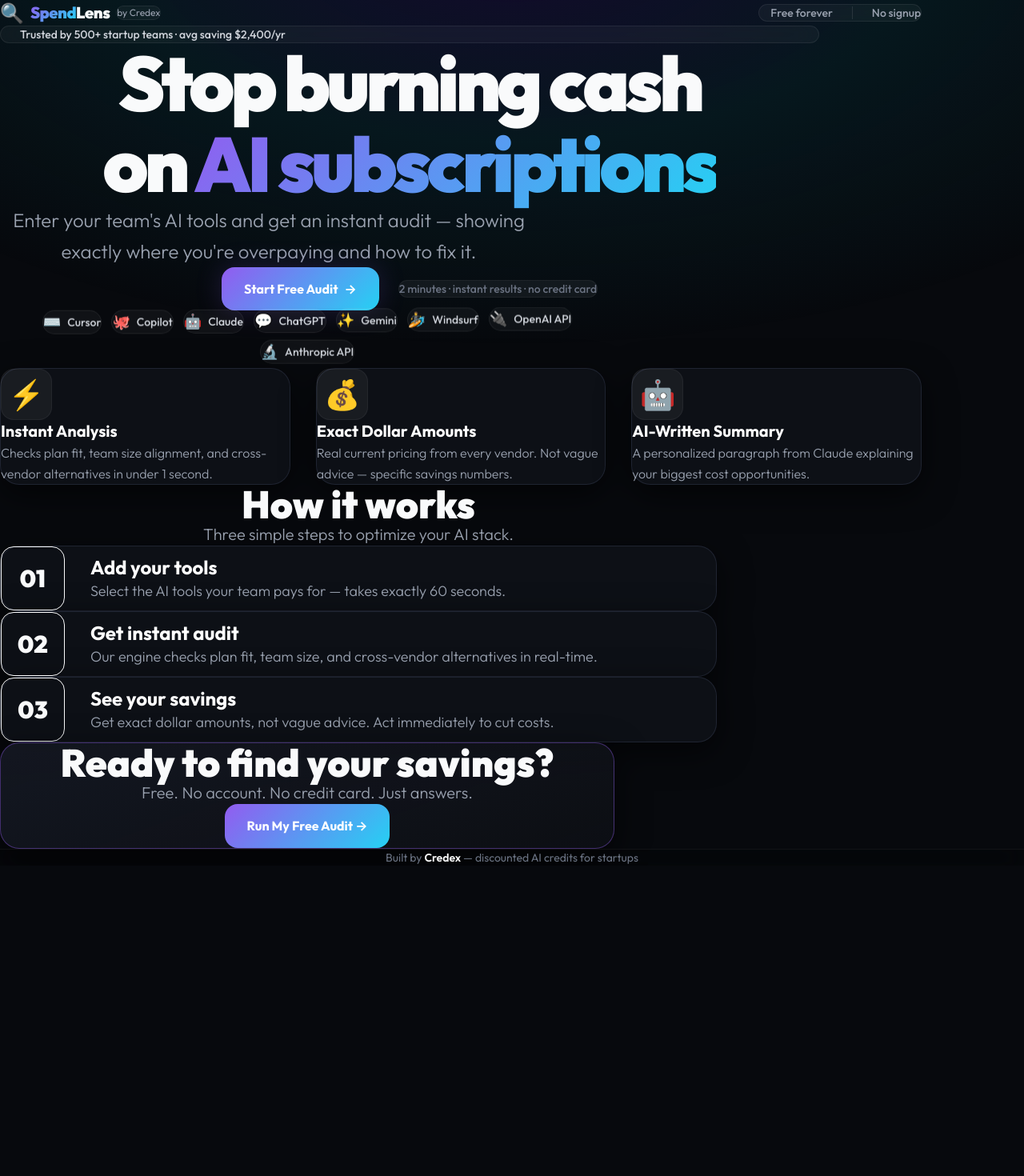
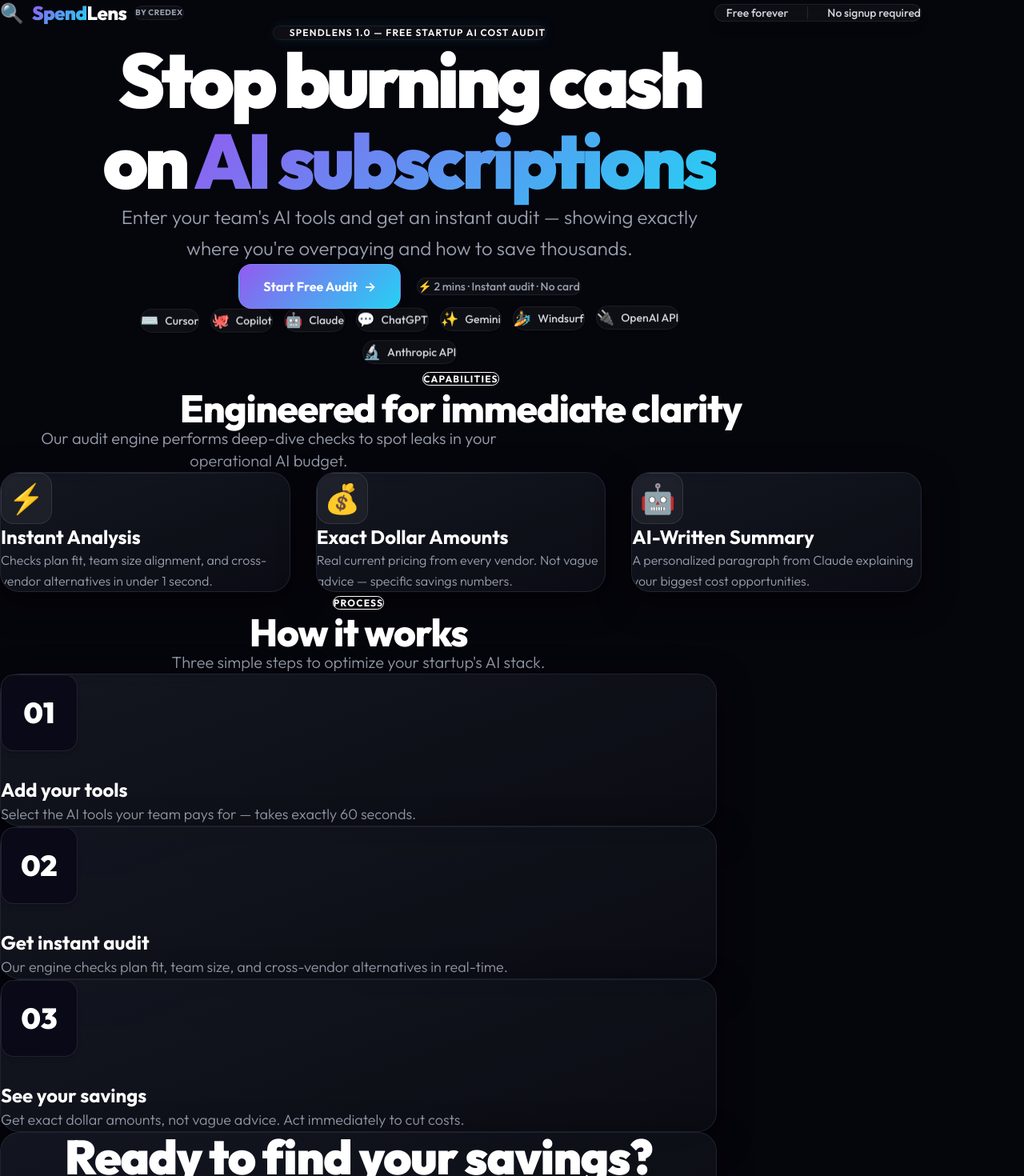
Before and after one commit to Sohan-ss-29/SpendLens, a Next.js app: page / in a window 1280 px wide. Shown: the top 1470 px of the page at 80% size. Before the commit the page ends 1082 px from the top, so only its background shows below. Built offline with nearby package versions, Linux system fonts and the light colour scheme.

Commit message:
Improved the CSS Styling little bit and made it little polished

```diff
--- a/src/app/globals.css
+++ b/src/app/globals.css
@@ -118,13 +118,18 @@
 
 /* ─── Form sections ─────────────────────────────────────────────────────── */
 .form-section {
-  background: var(--surface-1);
+  background: var(--gradient-card);
+  backdrop-filter: blur(12px);
   border: 1px solid var(--border);
   border-radius: var(--radius-lg);
-  padding: 24px;
-  transition: border-color .2s;
+  padding: 28px;
+  box-shadow: var(--shadow-card);
+  transition: all 0.3s cubic-bezier(0.16, 1, 0.3, 1);
 }
-.form-section:focus-within { border-color: var(--border-hover); }
+.form-section:focus-within {
+  border-color: hsla(262, 83%, 65%, 0.4);
+  box-shadow: var(--shadow-card), 0 0 25px hsla(262, 83%, 65%, 0.08);
+}
 
 .form-section-header {
   display: flex;
@@ -302,21 +307,29 @@
   color: white;
   font-weight: 700;
   font-size: 15px;
-  padding: 13px 24px;
+  padding: 13px 26px;
   border-radius: var(--radius-md);
-  border: none;
+  border: 1px solid rgba(255, 255, 255, 0.08);
   cursor: pointer;
-  transition: opacity .2s, transform .1s, box-shadow .2s;
+  transition: all 0.3s cubic-bezier(0.16, 1, 0.3, 1);
   text-decoration: none;
   display: inline-flex;
   align-items: center;
   justify-content: center;
   gap: 8px;
+  box-shadow: 0 4px 12px rgba(0,0,0,0.3);
 }
-.btn-primary:hover { opacity: .92; transform: translateY(-1px); box-shadow: 0 8px 24px hsla(262,83%,58%,.3); }
-.btn-primary:active { transform: none; }
+.btn-primary:hover {
+  opacity: 1;
+  transform: translateY(-2px) scale(1.02);
+  box-shadow: 0 0 30px hsla(262, 83%, 65%, 0.4), 0 8px 25px hsla(190, 90%, 55%, 0.25);
+  border-color: rgba(255, 255, 255, 0.2);
+}
+.btn-primary:active {
+  transform: translateY(0) scale(0.98);
+}
 .btn-primary:disabled { opacity: .5; cursor: not-allowed; transform: none; }
-.btn-primary--lg { font-size: 16px; padding: 15px 28px; }
+.btn-primary--lg { font-size: 16px; padding: 15px 30px; }
 
 /* ─── Spinner ───────────────────────────────────────────────────────────── */
 .spinner {
@@ -406,14 +419,15 @@
 
 /* ─── Landing page ──────────────────────────────────────────────────────── */
 .card {
-  background: var(--surface-1);
+  background: var(--gradient-card);
+  backdrop-filter: blur(12px);
   border: 1px solid var(--border);
   border-radius: var(--radius-lg);
   box-shadow: var(--shadow-card);
-  transition: border-color .25s, box-shadow .25s, transform .25s;
+  transition: all 0.3s cubic-bezier(0.16, 1, 0.3, 1);
 }
 .card:hover {
-  border-color: var(--border-hover);
-  box-shadow: var(--shadow-card), var(--shadow-glow);
-  transform: translateY(-2px);
+  border-color: hsla(262, 83%, 65%, 0.45);
+  box-shadow: var(--shadow-card), 0 0 35px hsla(262, 83%, 65%, 0.15), inset 0 1px 1px rgba(255,255,255,0.05);
+  transform: translateY(-4px);
 }
--- a/src/app/page.tsx
+++ b/src/app/page.tsx
@@ -25,65 +25,72 @@
 
 export default function HomePage() {
   return (
-    <main className="min-h-screen relative overflow-hidden flex flex-col">
-      {/* Hero gradient */}
-      <div className="pointer-events-none fixed inset-0 z-0" style={{ background: 'var(--gradient-hero)' }} />
+    <main className="min-h-screen relative overflow-x-hidden bg-[#05050C] text-white font-sans">
+      {/* Decorative Background Glows (Ambient Orbs) */}
+      <div className="pointer-events-none absolute top-0 left-1/4 -translate-x-1/2 w-[600px] h-[600px] bg-brand-purple/20 blur-[130px] rounded-full opacity-40 z-0" />
+      <div className="pointer-events-none absolute top-[30%] right-1/4 translate-x-1/2 w-[500px] h-[500px] bg-brand-cyan/15 blur-[120px] rounded-full opacity-30 z-0" />
+      <div className="pointer-events-none absolute top-[60%] left-1/3 w-[600px] h-[600px] bg-brand-purple/10 blur-[150px] rounded-full opacity-20 z-0" />
+      <div className="pointer-events-none absolute bottom-0 right-10 w-[700px] h-[700px] bg-brand-cyan/10 blur-[180px] rounded-full opacity-25 z-0" />
 
       {/* Nav */}
-      <nav className="relative z-10 flex items-center justify-between px-6 py-6 max-w-6xl mx-auto w-full">
-        <div className="flex items-center gap-2 group cursor-pointer">
-          <span className="text-2xl group-hover:animate-[spin_1s_ease-in-out]">🔍</span>
-          <span className="font-black text-xl tracking-tight">
-            <span className="gradient-text">Spend</span>Lens
+      <nav className="relative z-20 flex items-center justify-between px-6 py-6 max-w-6xl mx-auto w-full">
+        <div className="flex items-center gap-2.5 group cursor-pointer">
+          <span className="text-2xl group-hover:scale-110 group-hover:rotate-12 transition-transform duration-300">🔍</span>
+          <span className="font-extrabold text-2xl tracking-tight text-white">
+            <span className="gradient-text font-black">Spend</span>Lens
           </span>
-          <span className="glass rounded-full px-3 py-1 text-xs text-gray-400 ml-2 border-white/5 bg-white/5 hidden sm:inline-block">by Credex</span>
+          <span className="glass rounded-full px-3 py-1 text-[10px] uppercase font-bold tracking-wider text-gray-400 ml-2 border-white/5 bg-white/5 hidden sm:inline-block">by Credex</span>
         </div>
-        <div className="hidden sm:flex items-center gap-6 text-sm font-medium text-gray-400 bg-white/5 px-5 py-2 rounded-full border border-white/5 glass">
+        <div className="hidden sm:flex items-center gap-6 text-sm font-medium text-gray-300 bg-white/5 px-5 py-2 rounded-full border border-white/10 glass shadow-lg">
           <span className="flex items-center gap-2"><span className="w-1.5 h-1.5 rounded-full bg-brand-green animate-pulse" /> Free forever</span>
           <span className="w-px h-4 bg-white/10" />
-          <span>No signup</span>
+          <span>No signup required</span>
         </div>
       </nav>
 
       {/* Hero */}
-      <section className="relative z-10 text-center px-6 pt-24 pb-32 max-w-5xl mx-auto w-full flex-grow flex flex-col justify-center">
-        <div className="glass inline-flex items-center gap-3 rounded-full px-5 py-2.5 mb-10 text-sm font-medium text-gray-300 border-white/10 bg-white/5 animate-fade-up">
-          <span className="relative flex h-3 w-3">
-            <span className="animate-ping absolute inline-flex h-full w-full rounded-full bg-brand-green opacity-75"></span>
-            <span className="relative inline-flex rounded-full h-3 w-3 bg-brand-green"></span>
+      <section className="relative z-10 text-center px-6 pt-24 pb-28 max-w-5xl mx-auto w-full flex flex-col items-center">
+        {/* Glowing Badge */}
+        <div className="glass inline-flex items-center gap-3 rounded-full px-5 py-2.5 mb-10 text-xs font-semibold uppercase tracking-widest text-brand-cyan border-brand-cyan/20 bg-brand-cyan/5 shadow-[0_0_15px_rgba(34,211,238,0.1)] animate-fade-up">
+          <span className="relative flex h-2 w-2">
+            <span className="animate-ping absolute inline-flex h-full w-full rounded-full bg-brand-cyan opacity-75"></span>
+            <span className="relative inline-flex rounded-full h-2 w-2 bg-brand-cyan"></span>
           </span>
-          Trusted by 500+ startup teams · avg saving $2,400/yr
+          SpendLens 1.0 — Free Startup AI Cost Audit
         </div>
 
-        <h1 className="text-6xl sm:text-7xl md:text-8xl font-black tracking-tighter mb-8 leading-[1.05] animate-fade-up" style={{ animationDelay: '0.1s' }}>
+        {/* Big Bold Heading */}
+        <h1 className="text-5xl sm:text-7xl md:text-8xl font-black tracking-tighter mb-8 leading-[1.05] text-white animate-fade-up" style={{ animationDelay: '0.1s' }}>
           Stop burning cash<br />
-          on <span className="gradient-text">AI subscriptions</span>
+          on <span className="gradient-text bg-gradient-to-r from-brand-purple via-pink-500 to-brand-cyan">AI subscriptions</span>
         </h1>
 
-        <p className="text-xl md:text-2xl text-gray-400 max-w-2xl mx-auto mb-12 leading-relaxed font-light animate-fade-up" style={{ animationDelay: '0.2s' }}>
+        {/* Subtitle */}
+        <p className="text-lg md:text-2xl text-gray-400 max-w-3xl mx-auto mb-14 leading-relaxed font-light animate-fade-up" style={{ animationDelay: '0.2s' }}>
           Enter your team&apos;s AI tools and get an instant audit — showing exactly where
-          you&apos;re overpaying and how to fix it.
+          you&apos;re overpaying and how to save thousands.
         </p>
 
-        <div className="flex flex-col sm:flex-row gap-6 justify-center items-center animate-fade-up" style={{ animationDelay: '0.3s' }}>
+        {/* Call to Actions */}
+        <div className="flex flex-col sm:flex-row gap-5 justify-center items-center animate-fade-up w-full max-w-md sm:max-w-none" style={{ animationDelay: '0.3s' }}>
           <Link
             href="/audit/new"
             id="cta-hero-start"
-            className="btn-primary btn-primary--lg animate-pulse-glow text-lg px-10 py-5 rounded-2xl"
+            className="btn-primary btn-primary--lg text-lg px-12 py-5 rounded-2xl w-full sm:w-auto shadow-[0_0_30px_rgba(168,85,247,0.3)] hover:shadow-[0_0_40px_rgba(168,85,247,0.5)] transition-all duration-300"
           >
-            Start Free Audit <span className="group-hover:translate-x-1 transition-transform">→</span>
+            Start Free Audit <span className="inline-block group-hover:translate-x-1 transition-transform ml-1">→</span>
           </Link>
-          <span className="text-gray-500 text-sm font-medium bg-white/5 px-4 py-2 rounded-xl border border-white/5">
-            2 minutes · instant results · no credit card
+          <span className="text-gray-400 text-sm font-medium bg-white/5 px-5 py-3 rounded-2xl border border-white/10 glass w-full sm:w-auto text-center">
+            ⚡ 2 mins · Instant audit · No card
           </span>
         </div>
 
-        {/* Tool chips */}
-        <div className="mt-20 flex flex-wrap justify-center gap-3 max-w-3xl mx-auto animate-fade-up" style={{ animationDelay: '0.4s' }}>
+        {/* Floating Tool Chips */}
+        <div className="mt-24 flex flex-wrap justify-center gap-3.5 max-w-3xl mx-auto animate-fade-up" style={{ animationDelay: '0.4s' }}>
           {TOOLS.map((t, i) => (
             <span
               key={t.name}
-              className="glass rounded-full px-4 py-2 text-sm font-medium text-gray-300 flex items-center gap-2 hover:bg-white/10 transition-colors cursor-default border-white/10"
+              className="glass rounded-full px-5 py-2.5 text-sm font-medium text-gray-300 flex items-center gap-2 hover:bg-white/10 hover:border-white/20 transition-all duration-300 cursor-default border-white/10 shadow-sm"
               style={{ animation: `float 6s ease-in-out infinite`, animationDelay: `${i * 0.2}s` }}
             >
               <span className="text-lg">{t.emoji}</span> {t.name}
@@ -92,64 +99,98 @@
         </div>
       </section>
 
-      {/* Features */}
-      <section className="relative z-10 px-6 py-24 max-w-6xl mx-auto w-full">
+      {/* Features Section */}
+      <section className="relative z-10 px-6 py-28 max-w-6xl mx-auto w-full">
+        {/* Section Header */}
+        <div className="text-center mb-20 animate-fade-up">
+          <span className="text-xs font-bold tracking-widest text-brand-purple uppercase bg-brand-purple/10 px-4 py-1.5 rounded-full border border-brand-purple/20">
+            Capabilities
+          </span>
+          <h2 className="text-3xl md:text-5xl font-extrabold mt-5 text-white tracking-tight">
+            Engineered for immediate clarity
+          </h2>
+          <p className="text-gray-400 text-lg md:text-xl font-light mt-3 max-w-2xl mx-auto">
+            Our audit engine performs deep-dive checks to spot leaks in your operational AI budget.
+          </p>
+        </div>
+
+        {/* Feature Cards Grid */}
         <div className="grid grid-cols-1 md:grid-cols-3 gap-8">
           {FEATURES.map((f, i) => (
             <div
               key={f.title}
-              className="card p-8 group hover:-translate-y-2 transition-all duration-300"
+              className="card p-9 group hover:-translate-y-2.5 transition-all duration-300 relative overflow-hidden bg-gradient-to-b from-white/[0.04] to-transparent"
               style={{ animationDelay: `${i * 0.15}s` }}
             >
-              <div className="text-4xl mb-6 bg-white/5 w-16 h-16 flex items-center justify-center rounded-2xl border border-white/5 group-hover:scale-110 transition-transform duration-300">
+              {/* Subtle top light reflection line */}
+              <div className="absolute top-0 inset-x-0 h-px bg-gradient-to-r from-transparent via-white/10 to-transparent" />
+
+              <div className="text-4xl mb-7 bg-white/5 w-16 h-16 flex items-center justify-center rounded-2xl border border-white/10 group-hover:scale-110 group-hover:border-brand-purple/30 group-hover:bg-brand-purple/5 transition-all duration-300 shadow-inner">
                 {f.icon}
               </div>
-              <h3 className="font-bold text-xl mb-3 text-white">{f.title}</h3>
+              <h3 className="font-bold text-2xl mb-4 text-white group-hover:text-brand-cyan transition-colors duration-200">{f.title}</h3>
               <p className="text-gray-400 text-base leading-relaxed font-light">{f.desc}</p>
             </div>
           ))}
         </div>
       </section>
 
-      {/* How it works */}
-      <section className="relative z-10 px-6 py-32 max-w-4xl mx-auto w-full">
-        <div className="text-center mb-16">
-          <h2 className="text-4xl md:text-5xl font-black mb-4">How it works</h2>
-          <p className="text-xl text-gray-400 font-light">Three simple steps to optimize your AI stack.</p>
+      {/* How it Works Section */}
+      <section className="relative z-10 px-6 py-28 max-w-4xl mx-auto w-full">
+        {/* Section Header */}
+        <div className="text-center mb-24">
+          <span className="text-xs font-bold tracking-widest text-brand-cyan uppercase bg-brand-cyan/10 px-4 py-1.5 rounded-full border border-brand-cyan/20">
+            Process
+          </span>
+          <h2 className="text-3xl md:text-5xl font-extrabold mt-5 text-white tracking-tight">How it works</h2>
+          <p className="text-gray-400 text-lg md:text-xl font-light mt-3">Three simple steps to optimize your startup's AI stack.</p>
         </div>
 
-        <div className="space-y-6">
+        {/* Steps Timeline */}
+        <div className="relative space-y-12">
+          {/* Vertical timeline connecting line */}
+          <div className="absolute left-10 sm:left-[50px] top-12 bottom-12 w-[2px] bg-gradient-to-b from-brand-purple/40 via-brand-cyan/30 to-white/5 hidden xs:block pointer-events-none z-0" />
+
           {[
             { step: '01', title: 'Add your tools', desc: 'Select the AI tools your team pays for — takes exactly 60 seconds.' },
             { step: '02', title: 'Get instant audit', desc: 'Our engine checks plan fit, team size, and cross-vendor alternatives in real-time.' },
             { step: '03', title: 'See your savings', desc: 'Get exact dollar amounts, not vague advice. Act immediately to cut costs.' },
           ].map((item, i) => (
-            <div key={item.step} className="card p-8 flex flex-col sm:flex-row items-start sm:items-center gap-8 group hover:border-brand-purple/50 transition-colors">
-              <div className="flex-shrink-0 w-20 h-20 rounded-2xl bg-brand-purple/10 flex items-center justify-center text-brand-purple font-black text-3xl border border-brand-purple/20 group-hover:scale-110 transition-transform duration-300">
+            <div
+              key={item.step}
+              className="card p-8 flex flex-col xs:flex-row items-start xs:items-center gap-6 sm:gap-8 group hover:border-brand-purple/40 hover:bg-white/[0.03] transition-all duration-300 relative z-10 bg-gradient-to-r from-white/[0.03] to-transparent"
+            >
+              {/* Number circular badge */}
+              <div className="flex-shrink-0 w-16 h-16 sm:w-24 sm:h-24 rounded-2xl bg-[#090918] flex items-center justify-center text-brand-purple font-black text-2xl sm:text-4xl border border-white/10 group-hover:scale-105 group-hover:border-brand-purple/40 group-hover:bg-brand-purple/10 group-hover:text-white transition-all duration-300 shadow-md">
                 {item.step}
               </div>
-              <div>
-                <h3 className="text-2xl font-bold mb-2 text-white">{item.title}</h3>
-                <p className="text-gray-400 text-lg font-light">{item.desc}</p>
+              <div className="space-y-1.5">
+                <h3 className="text-xl sm:text-2xl font-bold text-white group-hover:text-brand-cyan transition-colors">{item.title}</h3>
+                <p className="text-gray-400 text-sm sm:text-lg font-light leading-relaxed">{item.desc}</p>
               </div>
             </div>
           ))}
         </div>
       </section>
 
-      {/* Bottom CTA */}
-      <section className="relative z-10 px-6 pt-16 pb-32 max-w-3xl mx-auto text-center w-full">
+      {/* Bottom CTA Card */}
+      <section className="relative z-10 px-6 py-24 max-w-4xl mx-auto text-center w-full">
         <div
-          className="card p-12 md:p-16 relative overflow-hidden"
-          style={{ background: 'var(--gradient-card)', borderColor: 'var(--border-hover)' }}
+          className="card p-12 md:p-20 relative overflow-hidden bg-gradient-to-b from-[#111128] to-[#080815] border border-white/10 shadow-[0_0_50px_rgba(0,0,0,0.8)] rounded-3xl"
         >
-          {/* Decorative glow inside card */}
-          <div className="absolute top-0 left-1/2 -translate-x-1/2 w-full h-full max-w-md bg-brand-purple/20 blur-[80px] rounded-full pointer-events-none" />
+          {/* Decorative glowing gradient inside card */}
+          <div className="absolute -top-1/2 left-1/2 -translate-x-1/2 w-[500px] h-[500px] bg-brand-purple/20 blur-[100px] rounded-full pointer-events-none z-0" />
 
-          <div className="relative z-10">
-            <h2 className="text-4xl md:text-5xl font-black mb-6">Ready to find your savings?</h2>
-            <p className="text-xl text-gray-400 mb-10 font-light">Free. No account. No credit card. Just answers.</p>
-            <Link href="/audit/new" id="cta-bottom-start" className="btn-primary btn-primary--lg text-lg px-12 py-5 rounded-2xl">
+          <div className="relative z-10 flex flex-col items-center">
+            <h2 className="text-4xl md:text-6xl font-black mb-6 text-white tracking-tight">Ready to find your savings?</h2>
+            <p className="text-lg md:text-2xl text-gray-400 mb-12 font-light max-w-xl">
+              Free. No signup required. No credit card. Just pure savings numbers in under 2 minutes.
+            </p>
+            <Link
+              href="/audit/new"
+              id="cta-bottom-start"
+              className="btn-primary btn-primary--lg text-lg px-14 py-5 rounded-2xl shadow-[0_0_30px_rgba(168,85,247,0.25)] hover:shadow-[0_0_40px_rgba(168,85,247,0.45)] hover:scale-[1.02] transition-all duration-300"
+            >
               Run My Free Audit →
             </Link>
           </div>
@@ -157,10 +198,15 @@
       </section>
 
       {/* Footer */}
-      <footer className="relative z-10 text-center py-10 text-sm text-gray-500 border-t border-white/5 bg-black/20 backdrop-blur-lg">
-        <p>Built by{' '}
-        <a href="https://credex.ai" className="text-white hover:text-brand-cyan transition-colors font-semibold">Credex</a>
-        {' '}— discounted AI credits for startups</p>
+      <footer className="relative z-10 text-center py-12 text-sm text-gray-500 border-t border-white/5 bg-[#040409]/60 backdrop-blur-lg">
+        <p className="max-w-2xl mx-auto">
+          Built with 💜 by{' '}
+          <a href="https://credex.ai" className="text-gray-300 hover:text-brand-cyan transition-colors font-bold hover:underline">
+            Credex
+          </a>
+          {' '}— providing discounted AI API credits for high-growth startups.
+        </p>
+        <p className="text-xs text-gray-600 mt-2">© {new Date().getFullYear()} Credex AI Inc. All rights reserved.</p>
       </footer>
     </main>
   );
```
Also changed, not shown: src/app/audit/new/page.tsx (+20 -12 lines), src/app/audit/results/page.tsx (+37 -30 lines).
